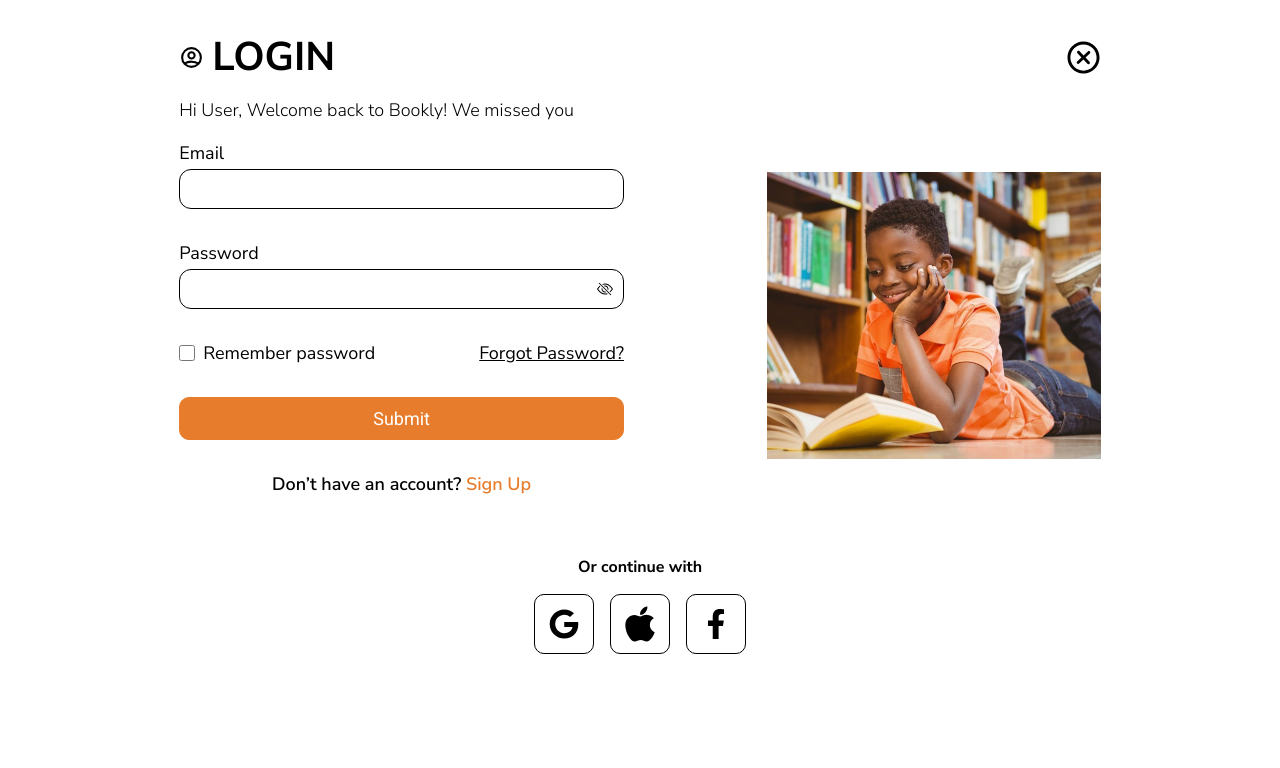
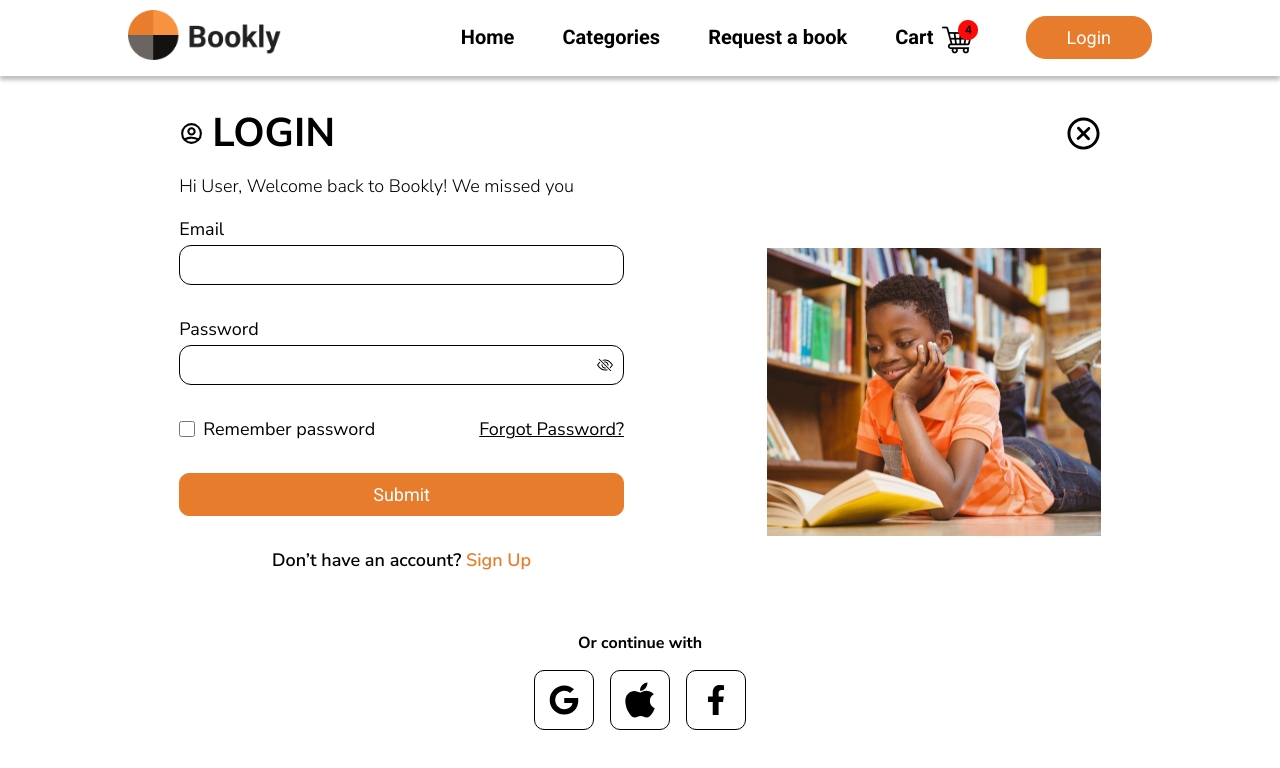
Before and after one commit to gift56/Bookly2.0, a React (Create React App) app: page /login in a window 1280 px wide. Shown: the top 768 px of the page. Built offline with nearby package versions, Linux system fonts and the light colour scheme; a web font is replaced by a local one.

Commit message:
added some new stuff

```diff
--- a/src/pages/Forms.jsx
+++ b/src/pages/Forms.jsx
@@ -1,10 +1,12 @@
 import React from "react";
+import Header from "../components/Header";
 import Login from "../components/Login";
 import "../sass/form.scss";
 
 const Forms = () => {
   return (
     <div>
+      <Header/>
       <Login />
     </div>
   );
```
Also changed, not shown: src/components/SignUp.jsx (added, +9 -0 lines).
